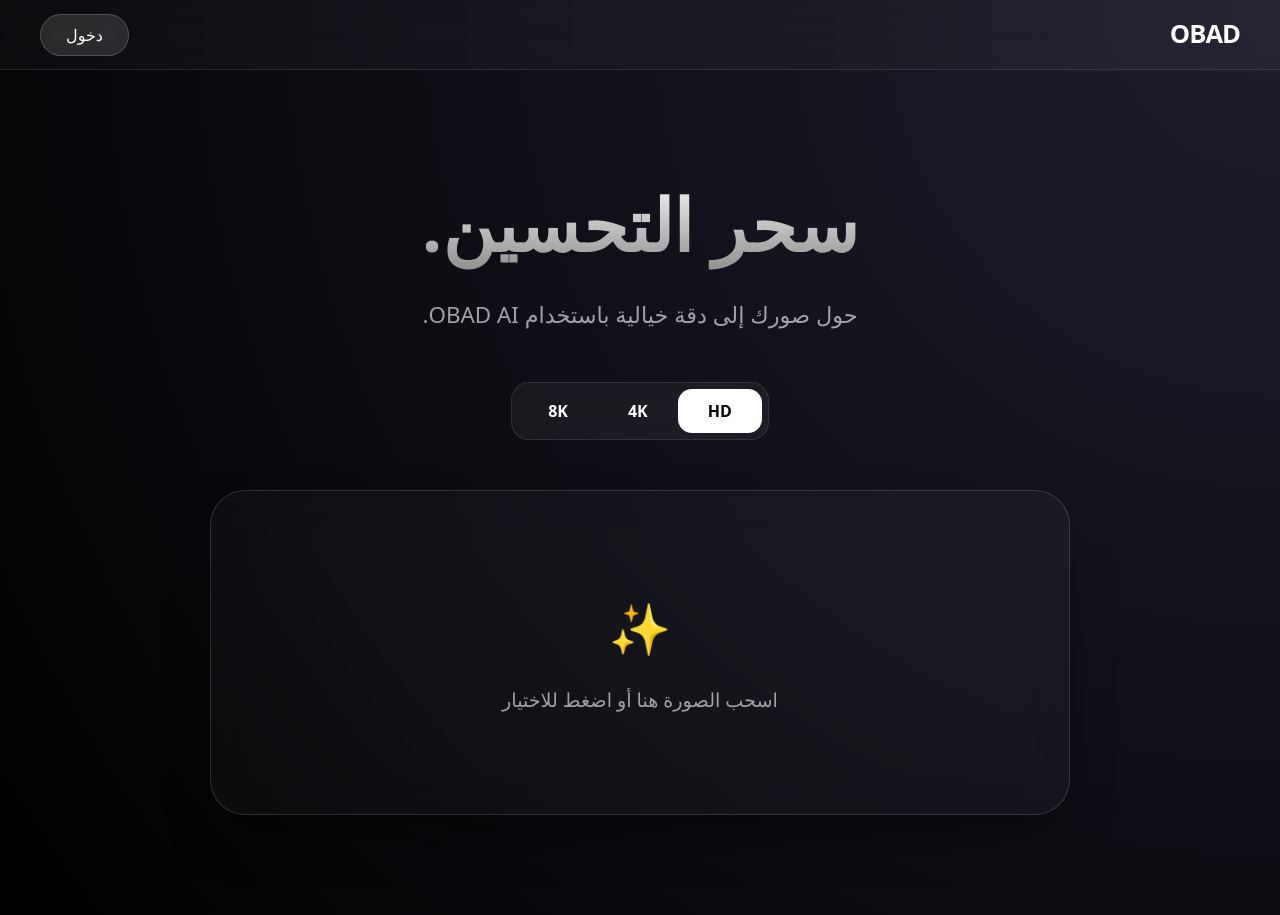
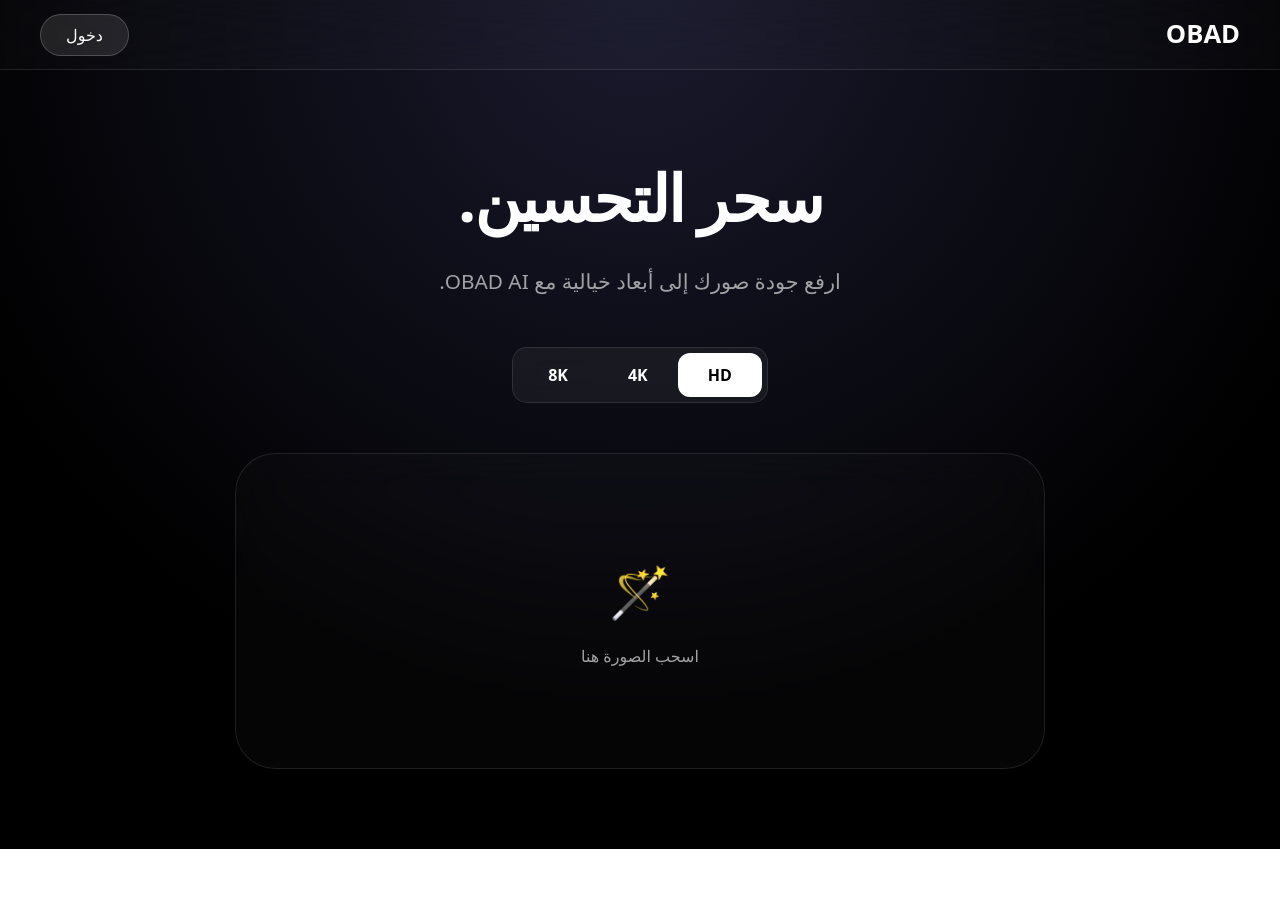
Before and after one commit to redts7x-dotcom/ai-upscaler, a Next.js app: page / in a window 1280 px wide. After the commit the page ends 849 px from the top, so only its background shows below. Built offline with nearby package versions, Linux system fonts and the light colour scheme; no server answers.

Commit message:
Update page.js

```diff
--- a/app/page.js
+++ b/app/page.js
@@ -1,7 +1,7 @@
 "use client";
 import React, { useState } from 'react';
 import { useDropzone } from 'react-dropzone';
-import { motion, AnimatePresence } from 'framer-motion';
+import { motion } from 'framer-motion';
 import { SignedIn, SignedOut, SignInButton, UserButton } from "@clerk/nextjs";
 
 export default function Home() {
@@ -12,9 +12,7 @@
 
   const handleUpscale = async () => {
     if (!file) return;
-    setLoading(true);
-    setResult(null);
-
+    setLoading(true); setResult(null);
     const formData = new FormData();
     formData.append("image", file);
     formData.append("scale", scale);
@@ -23,15 +21,12 @@
       const res = await fetch('/api/upscale', { method: 'POST', body: formData });
       const data = await res.json();
       if (data.result) setResult(data.result);
-      else alert("تنبيه: " + (data.error || "تأكد من شحن رصيد Replicate أو صحة المفتاح"));
-    } catch (e) {
-      alert("خطأ في الاتصال بالسيرفر.");
-    } finally {
-      setLoading(false);
-    }
+      else alert("عذراً: " + (data.error || "تأكد من شحن الرصيد في Replicate"));
+    } catch (e) { alert("خطأ في الاتصال"); }
+    finally { setLoading(false); }
   };
 
-  const { getRootProps, getInputProps, isDragActive } = useDropzone({
+  const { getRootProps, getInputProps } = useDropzone({
     onDrop: (f) => { setFile(f[0]); setResult(null); },
     accept: { 'image/*': [] }, multiple: false
   });
@@ -39,80 +34,57 @@
   return (
     <main dir="rtl" style={{
       minHeight: '100vh', backgroundColor: '#000', color: '#fff',
-      backgroundImage: 'radial-gradient(circle at top right, #1e1e2e, #000)',
-      fontFamily: 'system-ui, -apple-system, sans-serif'
+      backgroundImage: 'radial-gradient(circle at 50% 0%, #1a1a2e 0%, #000 70%)',
+      fontFamily: 'system-ui, sans-serif'
     }}>
-
-      {/* Navbar زجاجي فائق الشفافية */}
+      {/* Navbar زجاجي */}
       <nav style={{
-        display: 'flex', justifyContent: 'space-between', padding: '0 40px',
-        height: '70px', alignItems: 'center', backdropFilter: 'blur(30px)',
-        backgroundColor: 'rgba(255, 255, 255, 0.03)', borderBottom: '1px solid rgba(255,255,255,0.1)',
-        position: 'sticky', top: 0, zIndex: 100
+        display: 'flex', justifyContent: 'space-between', padding: '0 40px', height: '70px', alignItems: 'center',
+        backdropFilter: 'blur(30px)', backgroundColor: 'rgba(255,255,255,0.02)',
+        borderBottom: '1px solid rgba(255,255,255,0.1)', position: 'sticky', top: 0, zIndex: 100
       }}>
-        <div style={{ fontSize: '1.6rem', fontWeight: '900', letterSpacing: '-1px' }}>OBAD</div>
-        <div style={{ display: 'flex', gap: '15px', alignItems: 'center' }}>
-          <SignedOut><SignInButton mode="modal"><button style={{ background: 'rgba(255,255,255,0.1)', color: '#fff', padding: '8px 25px', borderRadius: '40px', border: '1px solid rgba(255,255,255,0.2)', cursor: 'pointer', backdropFilter: 'blur(10px)' }}>دخول</button></SignInButton></SignedOut>
+        <div style={{ fontSize: '1.6rem', fontWeight: '900' }}>OBAD</div>
+        <div style={{ display: 'flex', gap: '15px' }}>
+          <SignedOut><SignInButton mode="modal"><button style={{ background: 'rgba(255,255,255,0.1)', color: '#fff', padding: '8px 25px', borderRadius: '40px', border: '1px solid rgba(255,255,255,0.2)', cursor: 'pointer' }}>دخول</button></SignInButton></SignedOut>
           <SignedIn><UserButton afterSignOutUrl="/" /></SignedIn>
         </div>
       </nav>
 
-      <div style={{ maxWidth: '900px', margin: '0 auto', padding: '100px 20px', textAlign: 'center' }}>
-        <motion.h1 initial={{ opacity: 0, y: 20 }} animate={{ opacity: 1, y: 0 }}
-          style={{ fontSize: '4.5rem', fontWeight: '900', marginBottom: '20px', background: 'linear-gradient(to bottom, #fff, #888)', WebkitBackgroundClip: 'text', WebkitTextFillColor: 'transparent' }}>
-          سحر التحسين.
-        </motion.h1>
-        <p style={{ color: '#a1a1a6', fontSize: '1.4rem', marginBottom: '50px' }}>حول صورك إلى دقة خيالية باستخدام OBAD AI.</p>
+      <div style={{ maxWidth: '850px', margin: '0 auto', padding: '80px 20px', textAlign: 'center' }}>
+        <h1 style={{ fontSize: '4rem', fontWeight: '900', marginBottom: '20px', letterSpacing: '-2px' }}>سحر التحسين.</h1>
+        <p style={{ color: '#a1a1a6', fontSize: '1.3rem', marginBottom: '50px' }}>ارفع جودة صورك إلى أبعاد خيالية مع OBAD AI.</p>
 
-        {/* أزرار اختيار الجودة الزجاجية */}
-        <div style={{ display: 'inline-flex', background: 'rgba(255,255,255,0.05)', padding: '6px', borderRadius: '18px', marginBottom: '50px', border: '1px solid rgba(255,255,255,0.1)', backdropFilter: 'blur(10px)' }}>
+        {/* أزرار الجودة الزجاجية */}
+        <div style={{ display: 'inline-flex', background: 'rgba(255,255,255,0.05)', padding: '5px', borderRadius: '15px', marginBottom: '50px', border: '1px solid rgba(255,255,255,0.1)', backdropFilter: 'blur(10px)' }}>
           {[ {l:'HD', v:2}, {l:'4K', v:4}, {l:'8K', v:8} ].map(q => (
             <button key={q.v} onClick={() => setScale(q.v)} style={{
-              padding: '10px 30px', borderRadius: '14px', border: 'none',
-              color: scale === q.v ? '#000' : '#fff',
-              background: scale === q.v ? '#fff' : 'transparent',
-              cursor: 'pointer', fontWeight: '700', transition: '0.4s'
+              padding: '10px 30px', borderRadius: '12px', border: 'none',
+              color: scale === q.v ? '#000' : '#fff', background: scale === q.v ? '#fff' : 'transparent',
+              cursor: 'pointer', fontWeight: '700', transition: '0.3s'
             }}>{q.l}</button>
           ))}
         </div>
 
-        {/* منطقة الرفع الزجاجية */}
-        <motion.div {...getRootProps()} whileHover={{ scale: 1.01 }}
-          style={{
-            border: `1px solid ${isDragActive ? '#fff' : 'rgba(255,255,255,0.15)'}`,
-            padding: '100px 40px', borderRadius: '35px',
-            backgroundColor: 'rgba(255,255,255,0.03)', backdropFilter: 'blur(20px)',
-            cursor: 'pointer', boxShadow: '0 25px 50px -12px rgba(0,0,0,0.5)'
-          }}>
+        {/* صندوق الرفع الزجاجي */}
+        <div {...getRootProps()} style={{
+          border: '1px solid rgba(255,255,255,0.1)', padding: '100px 40px', borderRadius: '40px',
+          backgroundColor: 'rgba(255,255,255,0.02)', backdropFilter: 'blur(20px)', cursor: 'pointer'
+        }}>
           <input {...getInputProps()} />
-          <div style={{ fontSize: '50px', marginBottom: '20px' }}>✨</div>
-          <p style={{ fontSize: '1.2rem', color: file ? '#fff' : '#a1a1a6' }}>
-            {file ? `✅ جاهز للمعالجة: ${file.name}` : "اسحب الصورة هنا أو اضغط للاختيار"}
-          </p>
-        </motion.div>
+          <div style={{ fontSize: '50px', marginBottom: '15px' }}>🪄</div>
+          <p style={{ color: file ? '#fff' : '#a1a1a6' }}>{file ? `جاهز: ${file.name}` : "اسحب الصورة هنا"}</p>
+        </div>
 
         {file && !loading && !result && (
-          <motion.button initial={{ opacity: 0 }} animate={{ opacity: 1 }}
-            onClick={handleUpscale}
-            style={{
-              marginTop: '50px', backgroundColor: '#fff', color: '#000',
-              padding: '18px 60px', borderRadius: '40px', border: 'none',
-              cursor: 'pointer', fontWeight: '800', fontSize: '1.1rem',
-              boxShadow: '0 0 30px rgba(255,255,255,0.2)'
-            }}>تحسين إلى {scale === 2 ? 'HD' : scale === 4 ? '4K' : '8K'} الآن</motion.button>
+          <button onClick={handleUpscale} style={{ marginTop: '40px', backgroundColor: '#fff', color: '#000', padding: '16px 50px', borderRadius: '40px', border: 'none', cursor: 'pointer', fontWeight: '800' }}>ابدأ التحسين الآن</button>
         )}
 
-        {loading && <div style={{ marginTop: '50px' }}><p style={{ color: '#fff', fontSize: '1.2rem' }}>جاري المعالجة بواسطة OBAD AI... انتظر قليلاً ⏳</p></div>}
+        {loading && <p style={{ marginTop: '40px', color: '#fff' }}>جاري المعالجة... قد يستغرق الأمر دقيقة ⏳</p>}
 
         {result && (
-          <motion.div initial={{ scale: 0.9, opacity: 0 }} animate={{ scale: 1, opacity: 1 }}
-            style={{
-              marginTop: '60px', padding: '30px', borderRadius: '40px',
-              backgroundColor: 'rgba(255,255,255,0.03)', backdropFilter: 'blur(20px)',
-              border: '1px solid rgba(255,255,255,0.1)'
-            }}>
-            <img src={result} style={{ width: '100%', borderRadius: '25px', marginBottom: '25px', boxShadow: '0 20px 40px rgba(0,0,0,0.6)' }} />
-            <a href={result} download style={{ display: 'inline-block', backgroundColor: '#2997ff', color: '#fff', padding: '12px 35px', borderRadius: '30px', textDecoration: 'none', fontWeight: '700' }}>تحميل النتيجة النهائية</a>
+          <motion.div initial={{ opacity: 0 }} animate={{ opacity: 1 }} style={{ marginTop: '60px', background: 'rgba(255,255,255,0.03)', padding: '30px', borderRadius: '40px', border: '1px solid rgba(255,255,255,0.1)' }}>
+            <img src={result} style={{ width: '100%', borderRadius: '25px', marginBottom: '20px' }} />
+            <a href={result} download style={{ color: '#2997ff', textDecoration: 'none', fontWeight: '700', fontSize: '1.2rem' }}>تحميل الصورة النهائية ←</a>
           </motion.div>
         )}
       </div>
```
